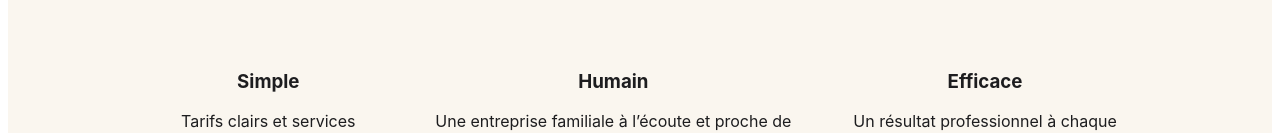
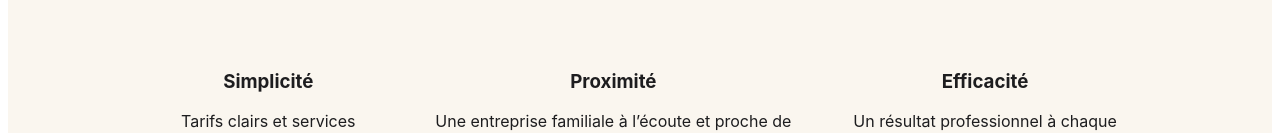
Before and after one commit to mjproject974-netizen/mj-clean-pro, a Vue app: page / in a window 1280 px wide. Shown: the part 809-942 px from the top of the page. Built offline with nearby package versions, Linux system fonts and the light colour scheme; the HTML template or start-up script is replaced by a standard one.

Commit message:
fix valeurs

```diff
--- a/src/App.vue
+++ b/src/App.vue
@@ -30,15 +30,15 @@
       <!-- VALEURS -->
       <section class="values" aria-label="Nos valeurs">
         <article class="value">
-          <h3>Simple</h3>
+          <h3>Simplicité</h3>
           <p>Tarifs clairs et services transparents.</p>
         </article>
         <article class="value">
-          <h3>Humain</h3>
+          <h3>Proximité</h3>
           <p>Une entreprise familiale à l’écoute et proche de vous.</p>
         </article>
         <article class="value">
-          <h3>Efficace</h3>
+          <h3>Efficacité</h3>
           <p>Un résultat professionnel à chaque passage.</p>
         </article>
       </section>
```
